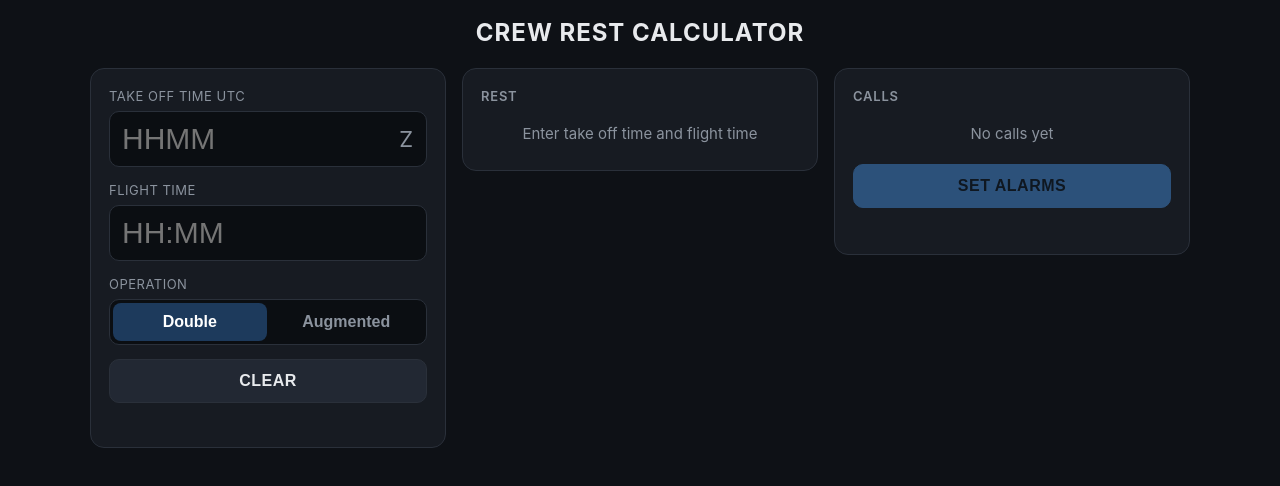
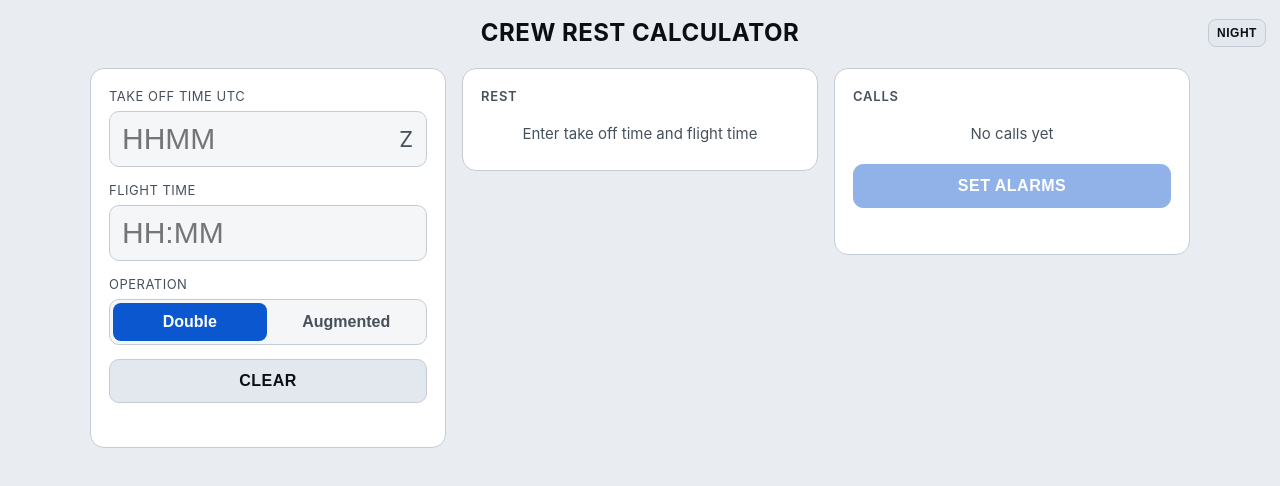
Before and after one commit to Bot192837/crew-rest-calculator-, a plain HTML site: page index.html in a window 1280 px wide. Drawn offline with Linux system fonts and the light colour scheme.

Commit message:
Add human-factors day/night colour themes with toggle
- Day: positive polarity (dark on light) for bright flight deck
- Night: black background, dim amber, no blue, for dark adaptation
- All text pairs >= WCAG AA contrast; offline cache bumped to v2

Co-Authored-By: Claude Opus 5.5 <noreply@anthropic.com>
Claude-Session: https://claude.ai/code/session_01CJBwNc9F7SysCSXSWymo5R

```diff
--- a/index.html
+++ b/index.html
@@ -5,23 +5,35 @@
 <meta name="viewport" content="width=device-width, initial-scale=1, viewport-fit=cover">
 <meta name="apple-mobile-web-app-capable" content="yes">
 <meta name="mobile-web-app-capable" content="yes">
-<meta name="apple-mobile-web-app-status-bar-style" content="black-translucent">
+<meta name="apple-mobile-web-app-status-bar-style" content="black">
 <meta name="apple-mobile-web-app-title" content="Crew Rest">
-<meta name="theme-color" content="#0e1116">
+<meta name="theme-color" content="#000000">
 <link rel="manifest" href="manifest.webmanifest">
 <link rel="apple-touch-icon" href="icon-180.png">
 <title>Crew Rest Calculator</title>
 <style>
-  :root {
-    --bg: #0e1116; --card: #171b22; --line: #2a303a; --text: #e8eaed;
-    --muted: #8b939e; --accent: #4da3ff; --accent-dim: #1d3a5c; --warn: #ff8a65;
+  /* Day: positive polarity (dark on light) for bright flight deck. Night: negative polarity,
+     black background (OLED pixels off), dim long-wavelength amber, no blue. */
+  :root, [data-theme="day"] {
+    --bg: #e9edf1; --card: #ffffff; --line: #c3ccd5; --text: #0b0f14; --muted: #46515c;
+    --input: #f4f6f8; --btn: #e3e8ee; --accent: #0b57d0; --on-accent: #ffffff;
+    --seg-on: #0b57d0; --seg-on-text: #ffffff; --warn: #b3261e;
+  }
+  [data-theme="night"] {
+    --bg: #000000; --card: #0b0805; --line: #2e2213; --text: #e8a94f; --muted: #a87a38;
+    --input: #000000; --btn: #1a1209; --accent: #3a2709; --on-accent: #ffbe5c;
+    --seg-on: #3a2709; --seg-on-text: #ffbe5c; --warn: #ff7a45;
   }
   * { box-sizing: border-box; -webkit-tap-highlight-color: transparent; }
   html, body { margin: 0; background: var(--bg); color: var(--text);
     font: 17px/1.4 -apple-system, BlinkMacSystemFont, "SF Pro Text", Helvetica, Arial, sans-serif; }
   body { padding: calc(env(safe-area-inset-top) + 12px) calc(env(safe-area-inset-right) + 14px)
     calc(env(safe-area-inset-bottom) + 20px) calc(env(safe-area-inset-left) + 14px); }
-  h1 { text-align: center; font-size: 20px; letter-spacing: 1px; margin: 4px 0 14px; font-weight: 700; }
+  header { position: relative; padding: 0 62px; }
+  .theme { position: absolute; right: 0; top: 50%; transform: translateY(-50%); width: 58px; padding: 6px 0;
+    font-size: 12px; font-weight: 700; letter-spacing: .5px; border-radius: 8px; border: 1px solid var(--line);
+    background: var(--btn); color: var(--text); }
+  h1 { text-align: center; font-size: 17px; letter-spacing: .5px; white-space: nowrap; margin: 4px 0 14px; font-weight: 700; }
   .wrap { max-width: 520px; margin: 0 auto; display: grid; gap: 12px; }
   .card { background: var(--card); border: 1px solid var(--line); border-radius: 14px; padding: 14px; }
   .card h2 { font-size: 13px; letter-spacing: .8px; color: var(--muted); margin: 0 0 10px; font-weight: 600; text-transform: uppercase; }
@@ -29,18 +41,19 @@
   .field { margin-bottom: 14px; }
   .inbox { position: relative; }
   .inbox input { width: 100%; font-size: 26px; font-variant-numeric: tabular-nums; padding: 10px 40px 10px 12px;
-    background: #0b0e12; color: var(--text); border: 1px solid var(--line); border-radius: 10px; outline: none; }
+    background: var(--input); color: var(--text); border: 1px solid var(--line); border-radius: 10px; outline: none; }
   .inbox input:focus { border-color: var(--accent); }
   .inbox .sfx { position: absolute; right: 14px; top: 50%; transform: translateY(-50%); font-size: 22px; color: var(--muted); pointer-events: none; }
-  .seg { display: flex; background: #0b0e12; border: 1px solid var(--line); border-radius: 10px; padding: 3px; gap: 3px; }
+  .seg { display: flex; background: var(--input); border: 1px solid var(--line); border-radius: 10px; padding: 3px; gap: 3px; }
   .seg button { flex: 1; border: 0; background: transparent; color: var(--muted); font-size: 16px; padding: 10px 4px; border-radius: 8px; font-weight: 600; }
-  .seg button[aria-pressed="true"] { background: var(--accent-dim); color: #fff; }
+  .seg button[aria-pressed="true"] { background: var(--seg-on); color: var(--seg-on-text); }
+  [data-theme="night"] .seg button[aria-pressed="true"] { box-shadow: inset 0 0 0 1.5px #c98b36; }
   .seg.sm button { font-size: 15px; padding: 8px 2px; }
   .btns { display: flex; gap: 10px; }
-  .btn { flex: 1; border: 1px solid var(--line); background: #222833; color: var(--text); font-size: 16px; font-weight: 600;
+  .btn { flex: 1; border: 1px solid var(--line); background: var(--btn); color: var(--text); font-size: 16px; font-weight: 600;
     padding: 12px; border-radius: 10px; letter-spacing: .5px; }
-  .btn.primary { background: var(--accent); border-color: var(--accent); color: #04121f; }
-  .btn:disabled { opacity: .4; }
+  .btn.primary { background: var(--accent); border-color: var(--accent); color: var(--on-accent); }
+  .btn:disabled { opacity: .45; }
   .err { color: var(--warn); font-size: 14px; min-height: 18px; margin-top: 8px; }
   table { width: 100%; border-collapse: collapse; font-variant-numeric: tabular-nums; }
   td { padding: 8px 0; border-bottom: 1px solid var(--line); }
@@ -56,7 +69,9 @@
   .hidden { display: none !important; }
   .empty { color: var(--muted); font-size: 15px; text-align: center; padding: 8px 0; }
 
-  /* iPad / wide landscape: two columns */
+  @media (max-width: 380px) { h1 { font-size: 15px; letter-spacing: .3px; } }
+
+  /* iPad / wide landscape: three columns */
   @media (min-width: 900px) and (orientation: landscape) {
     body { font-size: 18px; }
     h1 { font-size: 24px; margin-bottom: 18px; }
@@ -67,7 +82,7 @@
 </style>
 </head>
 <body>
-<h1>CREW REST CALCULATOR</h1>
+<header><h1>CREW REST CALCULATOR</h1><button type="button" class="theme" id="theme" aria-label="Switch day or night colours">NIGHT</button></header>
 <div class="wrap">
   <section class="card" id="inputs">
     <div class="field">
@@ -247,6 +262,21 @@
     CR.launch(url);
   });
 
+  // Day / night colours. Saved on this device; first launch follows the phone's dark setting.
+  var themeBtn = $("theme");
+  function setTheme(t) {
+    document.documentElement.setAttribute("data-theme", t);
+    themeBtn.textContent = t === "night" ? "DAY" : "NIGHT";
+    document.querySelector('meta[name="theme-color"]').setAttribute("content", t === "night" ? "#000000" : "#e9edf1");
+    try { localStorage.setItem("crTheme", t); } catch (e) {}
+  }
+  themeBtn.addEventListener("click", function () {
+    setTheme(document.documentElement.getAttribute("data-theme") === "night" ? "day" : "night");
+  });
+  var saved = null;
+  try { saved = localStorage.getItem("crTheme"); } catch (e) {}
+  setTheme(saved || (matchMedia("(prefers-color-scheme: dark)").matches ? "night" : "day"));
+
   window.CR = { calc: calc, anchor: anchor, callList: callList, state: state,
     launch: function (url) { window.location.href = url; } };
 
--- a/sw.js
+++ b/sw.js
@@ -1,5 +1,5 @@
 // Offline cache. Bump VERSION after every change so phones pick up the update.
-const VERSION = "crew-rest-v1";
+const VERSION = "crew-rest-v2";
 const FILES = ["./", "index.html", "manifest.webmanifest", "icon-180.png", "icon-192.png", "icon-512.png"];
 
 self.addEventListener("install", (e) => {
```
Also changed, not shown: manifest.webmanifest, 1 other file.
